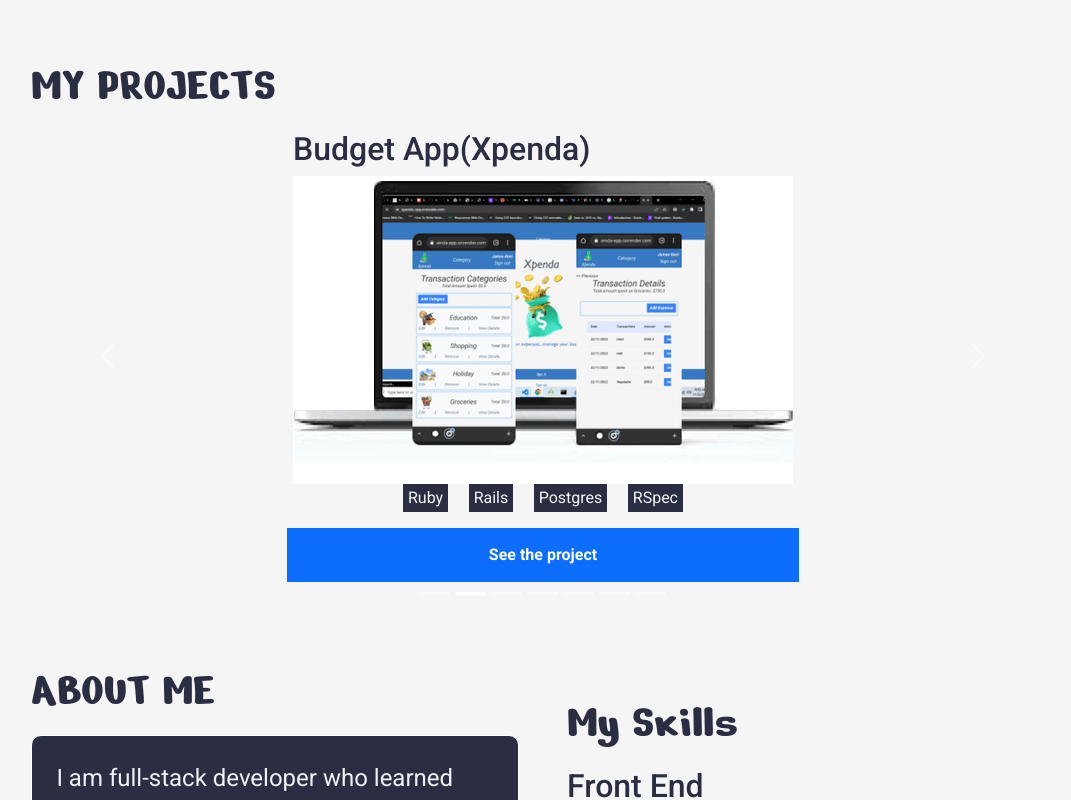
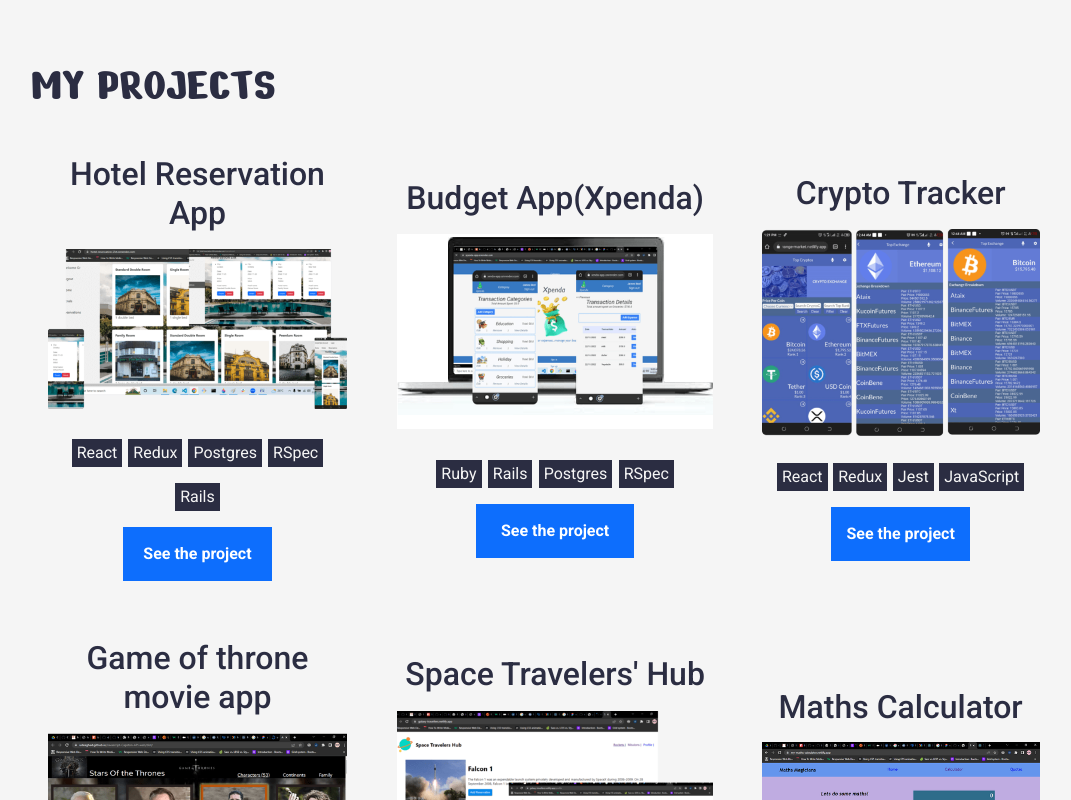
Before and after one commit to udeaghad/my-portfolio, a React (Create React App) app: page / in a window 1280 px wide. Shown: the part 760-1560 px from the top of the page, without its empty margins (97-1168 px from the left). Built offline with nearby package versions, Linux system fonts and the light colour scheme.

Commit message:
Update desktop view

```diff
--- a/src/components/MyProject.css
+++ b/src/components/MyProject.css
@@ -18,6 +18,7 @@
   border: 1px white solid;
   color: #edf2f4;
   border-radius: 10px;
+
   /* font-size: 1rem; */
 }
 
@@ -31,10 +32,12 @@
   text-align: center; */
 
   padding: 2%;
+
   /* font-size: 100%; */
   width: 10%;
   border-radius: 50%;
   background: #fff;
+
   /* margin: 2% 2%; */
   text-align: center;
   margin-left: 3%;
@@ -66,7 +69,6 @@
   text-align: right;
   border-radius: 0 30px 30px 0;
   transition: all 1s;
-
 }
 
 .social-buttons ul li:hover {
@@ -86,7 +88,6 @@
 .media-name {
   color: whitesmoke;
   margin: 0 7%;
-
 }
 
 .card_item {
@@ -101,6 +102,10 @@
   top: 100%;
 }
 
+.carousel-indicators [data-bs-target] {
+  background-color: #2b2d42;
+}
+
 .stack_container {
   display: flex;
   justify-content: center;
@@ -112,6 +117,7 @@
 .btn-project-details {
   width: 70%;
   border: none;
+
   /* font-size: x-large; */
   height: 54px;
   font-weight: bolder;
@@ -129,6 +135,7 @@
   height: 3.5rem;
   width: 50%;
   border: none;
+
   /* font-size: xx-large; */
   font-weight: bolder;
   margin-top: 2rem;
@@ -213,6 +220,10 @@
   width: 30%;
 }
 
+.desktop {
+  display: none;
+}
+
 @media screen and (min-width: 465px) {
   .social-buttons ul {
     padding: 0;
@@ -228,6 +239,43 @@
 }
 
 @media screen and (min-width: 768px) {
+  .desktop {
+    display: grid;
+    grid-template-columns: auto auto auto;
+    flex-wrap: wrap;
+    gap: 1rem;
+  }
+
+  .mobile {
+    display: none;
+  }
+  .card_item {
+    border: 0 solid;
+    padding: 5%;
+    transition: transform 1s;
+  }
+
+  .card_item:hover {
+    border: 2px solid #2b2d42;
+    box-shadow: 0 0 10px #2b2d42;
+    background-color: #2b2d42;
+    color: whitesmoke;
+    transform: scale(1.1);
+
+  }
+
+  .card_title {
+    text-align: center;
+    padding: 3% 0;
+  }
+
+  .card_title:hover {
+    color: whitesmoke;
+  }
+
+  .stack_container {
+    margin-top: 10%;
+  }
   .btn-project-details {
     width: 50%;
   }
@@ -364,7 +412,6 @@
   }
 
   .icon {
-
     padding: 4%;
     width: 20%;
     border-radius: 50%;
@@ -372,9 +419,7 @@
     text-align: center;
     margin-left: 0%;
     font-size: 30px;
-
   }
-
 }
 
 @media screen and (min-width: 1440px) {
@@ -384,7 +429,8 @@
   }
 
   .social-buttons ul li:hover {
-    transform: translate(25%, 0);
+    transform: translate(35%, 0);
+    font-size: large;
   }
 
   .media-name {
--- a/src/components/MyProjects.js
+++ b/src/components/MyProjects.js
@@ -30,7 +30,7 @@
         MY PROJECTS
       </Typography>
 
-      <div className="project_card_container">
+      <div className="project_card_container mobile">
         <Carousel>
           {projects.map((project) => (
             <Carousel.Item key={project.id}>
@@ -131,6 +131,101 @@
 
         </Carousel>
       </div>
+
+      <div className="project_card_container desktop">
+        {projects.map((project) => (
+          <div className="card_item" key={project.id}>
+
+            <div className="card_img_container">
+              <h2 className="card_title">{project.name}</h2>
+              <img src={project.image} alt="project" style={{ width: '100%' }} />
+            </div>
+            <div className="stack_container">
+              {project.stack.map((stack) => (
+                <p className="stack_name" key={stack} style={{ backgroundColor: '#2b2d42' }}>
+                  <span>{stack}</span>
+                </p>
+              ))}
+            </div>
+            <button type="button" onClick={() => handleOpen(project.id)} className="btn-project-details btn btn-primary" style={{ borderRadius: 'unset' }}>
+              See the project
+            </button>
+            <Modal
+              open={open}
+              onClose={handleClose}
+              aria-labelledby="modal-modal-title"
+              aria-describedby="modal-modal-description"
+
+            >
+              <Box className="modal-style" sx={{ bgcolor: 'background.paper', padding: '2%' }}>
+                <button type="button" onClick={handleClose} className="btn btn-primary" style={{ float: 'right', borderRadius: 'unset' }}>X</button>
+
+                <section className="detail_page">
+                  <div className="detail_container">
+                    <div className="detail_img_container" style={{ margin: '2rem 0' }}>
+                      <img src={projectDetails.image} alt="project" style={{ width: '100%' }} />
+                    </div>
+
+                    <div className="link-btn">
+
+                      <a href={projectDetails.demo} target="_blank" rel="noreferrer">
+                        <button
+                          type="button"
+                          className="btn btn-primary"
+                          style={{
+                            width: '100%', borderRadius: 'unset', height: '4rem', fontSize: '2rem', fontWeight: 'bolder',
+                          }}
+                        >
+
+                          <span style={{ marginRight: '3rem' }}>See  Live </span>
+                          <LaunchIcon />
+                        </button>
+                      </a>
+
+                      <a href={projectDetails.source_code} target="_blank" rel="noreferrer">
+                        <button
+                          type="button"
+                          className="btn btn-primary"
+                          style={{
+                            width: '100%', borderRadius: 'unset', height: '4rem', fontSize: '2rem', fontWeight: 'bolder',
+                          }}
+                        >
+
+                          <span style={{ marginRight: '3rem' }}>See Source</span>
+                          <GitHubIcon />
+                        </button>
+                      </a>
+
+                    </div>
+
+                    <Typography
+                      variant="h3"
+                      component="div"
+                      gutterBottom
+                      sx={{ fontFamily: 'Nerko One', fontWeight: 400, mt: 3 }}
+                    >
+
+                      {projectDetails.name}
+                    </Typography>
+
+                    <div className="stack_container">
+                      {projectDetails.stack && projectDetails.stack.map((stack) => (
+                        <p className="stack_name" key={stack} style={{ backgroundColor: '#2b2d42' }}>
+                          <span>{stack}</span>
+                        </p>
+                      ))}
+                    </div>
+
+                    <div className="project_description">
+                      <p>{projectDetails.description}</p>
+                    </div>
+                  </div>
+                </section>
+              </Box>
+            </Modal>
+          </div>
+        ))}
+      </div>
     </section>
   );
 };
```
Lines whose indentation alone changed are shown as unchanged.
